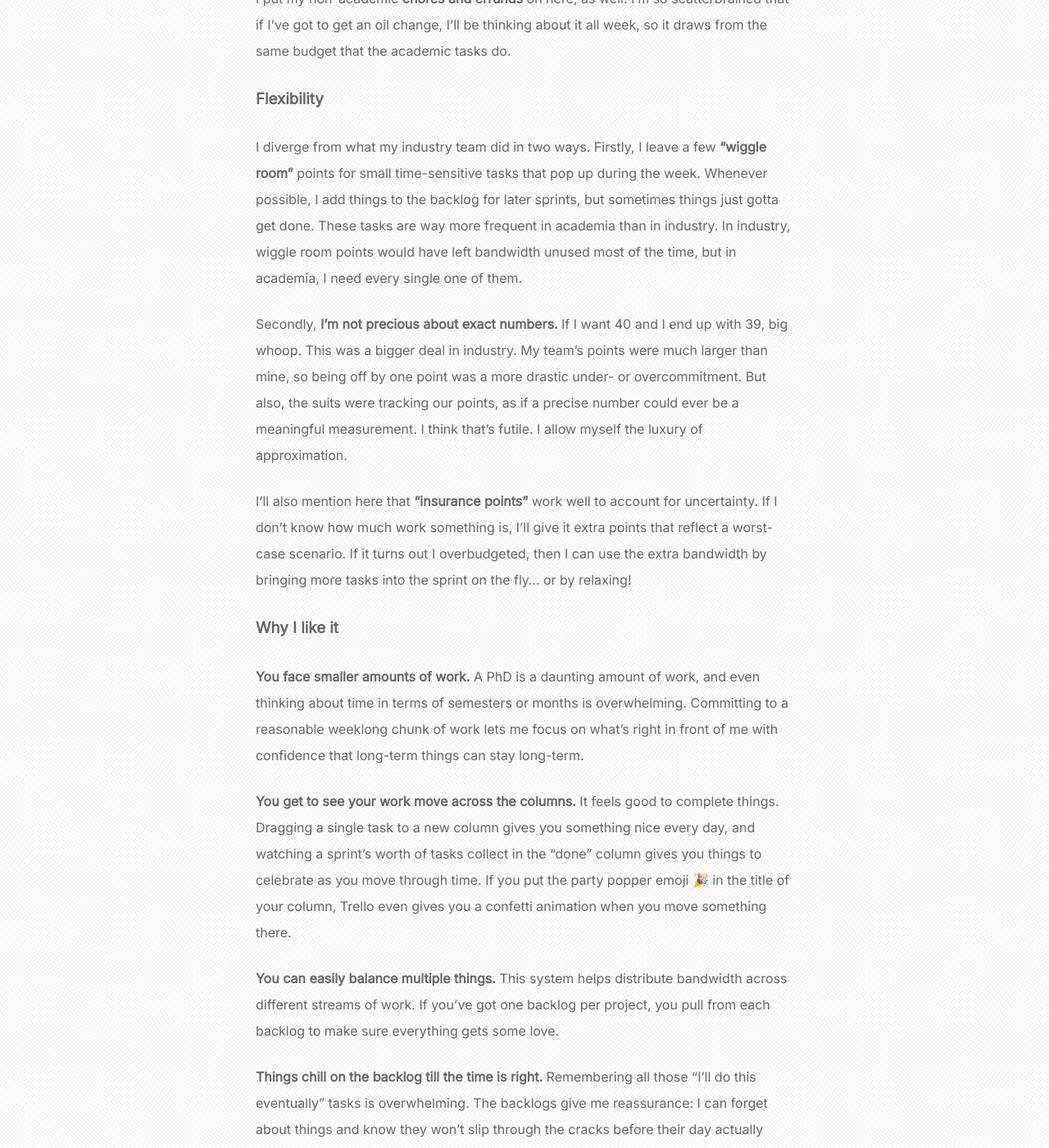
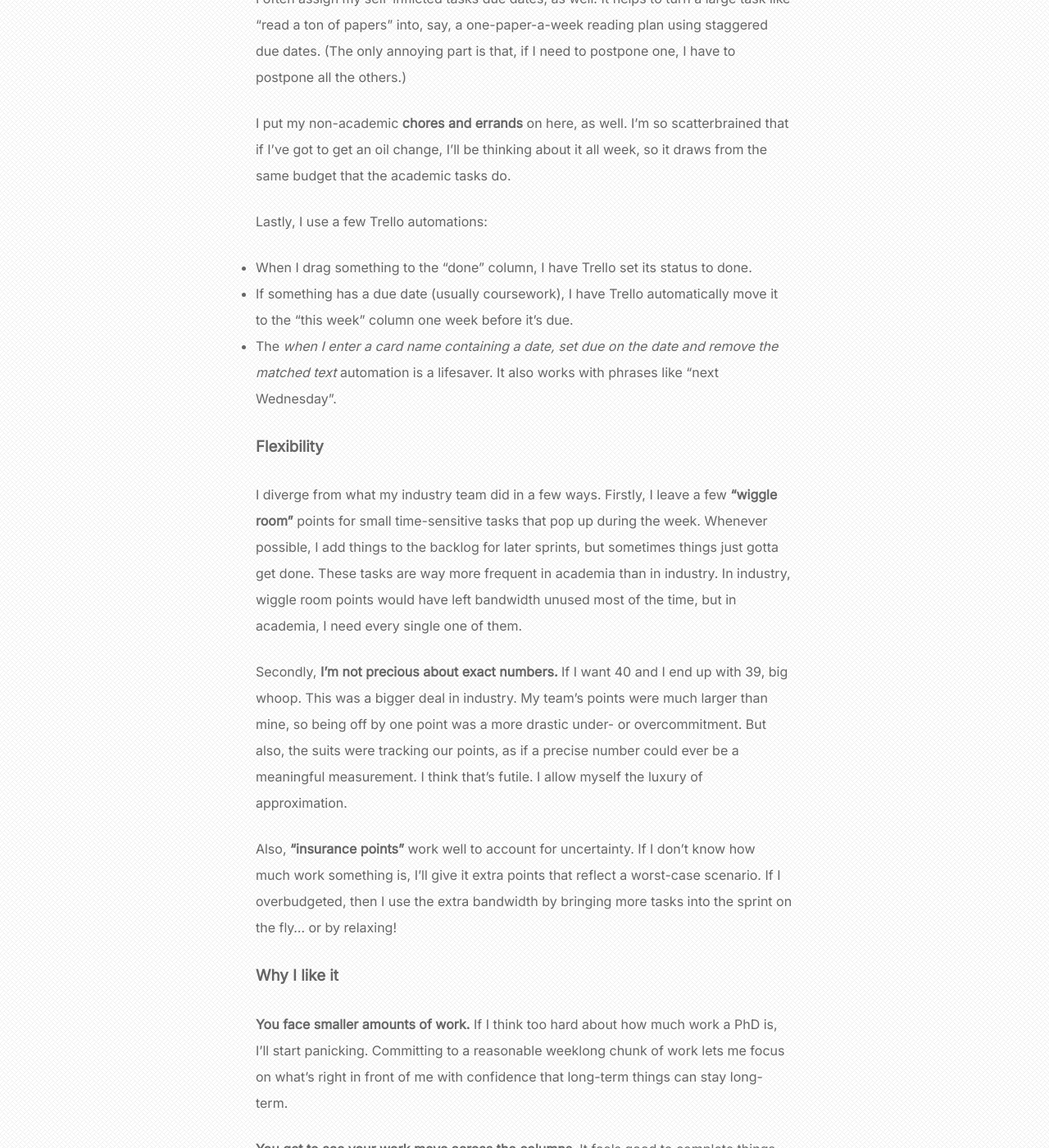
Before and after one commit to theycallmezeal/theycallmezeal.github.io, a Jekyll site: the page built from _posts/2024-09-29-agile-for-academia.md, in a window 1280 px wide and 1400 px high, scrolled down 3042 px. Shown: the whole window at 82% size. Built offline with Jekyll 4.4.1, drawn with Linux system fonts in a browser that asks for light colours; some of the changed text lies outside the part shown.

Commit message:
edit agile article

```diff
--- a/_posts/2024-09-29-agile-for-academia.md
+++ b/_posts/2024-09-29-agile-for-academia.md
@@ -56,19 +56,27 @@ At time of writing, I’m in a coursework-heavy first year of my PhD. As such, a
 
 To help with this, I have a Trello label called **“self-inflicted”**. When I plan a sprint, I start with the coursework, and then I fill in the remaining capacity with self-inflicted tasks. Some weeks give me more capacity than others for these, but this system helps me move things forward at least a little bit each week.
 
+I often assign my self-inflicted tasks due dates, as well. It helps to turn a large task like "read a ton of papers" into, say, a one-paper-a-week reading plan using staggered due dates. (The only annoying part is that, if I need to postpone one, I have to postpone all the others.)
+
 I put my non-academic **chores and errands** on here, as well. I’m so scatterbrained that if I’ve got to get an oil change, I’ll be thinking about it all week, so it draws from the same budget that the academic tasks do.
+
+Lastly, I use a few Trello automations:
+
+* When I drag something to the "done" column, I have Trello set its status to done.
+* If something has a due date (usually coursework), I have Trello automatically move it to the "this week" column one week before it's due.
+* The *when I enter a card name containing a date, set due on the date and remove the matched text* automation is a lifesaver. It also works with phrases like "next Wednesday".
 
 ### Flexibility
 
-I diverge from what my industry team did in two ways. Firstly, I leave a few **“wiggle room”** points for small time-sensitive tasks that pop up during the week. Whenever possible, I add things to the backlog for later sprints, but sometimes things just gotta get done. These tasks are way more frequent in academia than in industry. In industry, wiggle room points would have left bandwidth unused most of the time, but in academia, I need every single one of them.
+I diverge from what my industry team did in a few ways. Firstly, I leave a few **“wiggle room”** points for small time-sensitive tasks that pop up during the week. Whenever possible, I add things to the backlog for later sprints, but sometimes things just gotta get done. These tasks are way more frequent in academia than in industry. In industry, wiggle room points would have left bandwidth unused most of the time, but in academia, I need every single one of them.
 
 Secondly, **I’m not precious about exact numbers.** If I want 40 and I end up with 39, big whoop. This was a bigger deal in industry. My team’s points were much larger than mine, so being off by one point was a more drastic under- or overcommitment. But also, the suits were tracking our points, as if a precise number could ever be a meaningful measurement. I think that's futile. I allow myself the luxury of approximation.
 
-I’ll also mention here that **“insurance points”** work well to account for uncertainty. If I don’t know how much work something is, I’ll give it extra points that reflect a worst-case scenario. If it turns out I overbudgeted, then I can use the extra bandwidth by bringing more tasks into the sprint on the fly… or by relaxing!
+Also, **“insurance points”** work well to account for uncertainty. If I don’t know how much work something is, I’ll give it extra points that reflect a worst-case scenario. If I overbudgeted, then I use the extra bandwidth by bringing more tasks into the sprint on the fly… or by relaxing!
 
 ### Why I like it
 
-**You face smaller amounts of work.** A PhD is a daunting amount of work, and even thinking about time in terms of semesters or months is overwhelming. Committing to a reasonable weeklong chunk of work lets me focus on what’s right in front of me with confidence that long-term things can stay long-term.
+**You face smaller amounts of work.** If I think too hard about how much work a PhD is, I'll start panicking. Committing to a reasonable weeklong chunk of work lets me focus on what’s right in front of me with confidence that long-term things can stay long-term.
 
 **You get to see your work move across the columns.** It feels good to complete things. Dragging a single task to a new column gives you something nice every day, and watching a sprint’s worth of tasks collect in the “done” column gives you things to celebrate as you move through time. If you put the party popper emoji 🎉 in the title of your column, Trello even gives you a confetti animation when you move something there.
 
```
